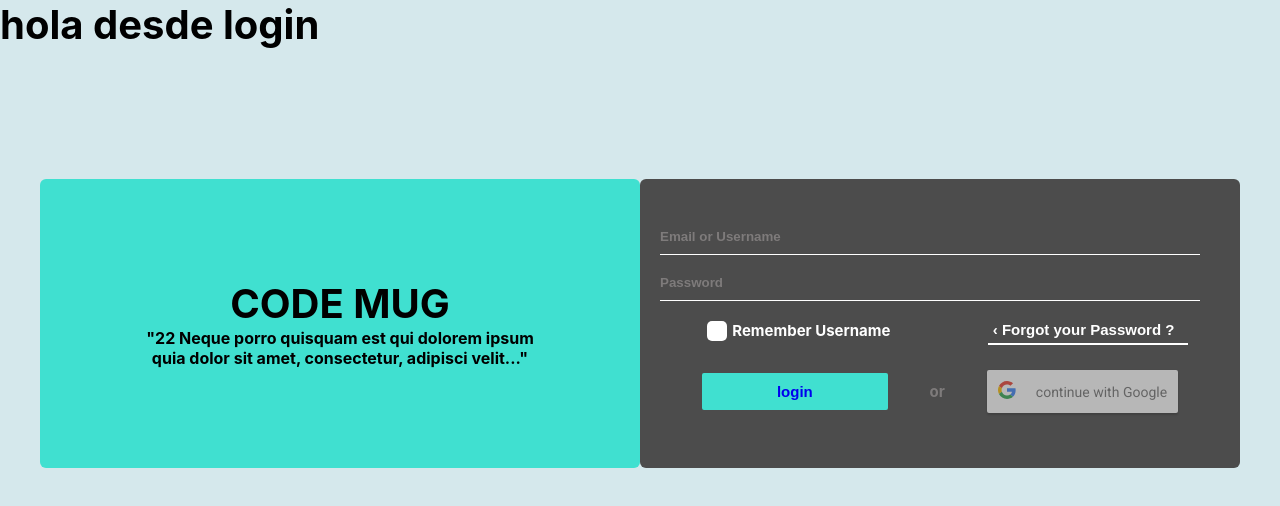
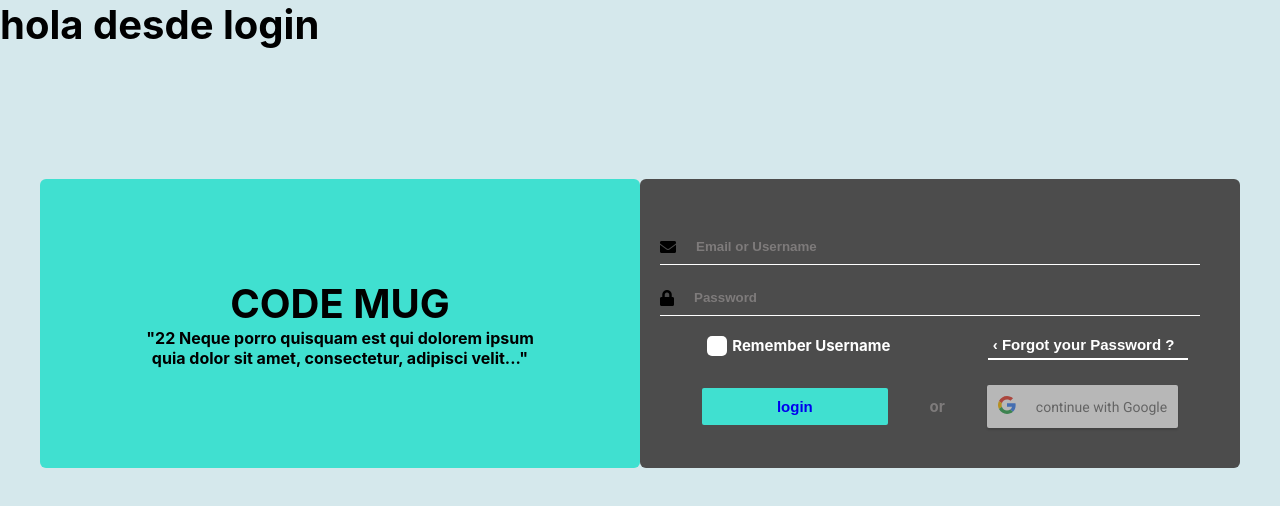
Before and after one commit to yipson/Code-Mug, a React (Create React App) app: page / in a window 1280 px wide. Shown: the top 506 px of the page. Built offline with nearby package versions, Linux system fonts and the light colour scheme; no server answers.

Commit message:
modificacion de la pagina de iniciar sesion (tercera parte)

```diff
--- a/css/styles.css
+++ b/css/styles.css
@@ -110,7 +110,7 @@ input {
   height: 1px;
   max-width: 80%;
   padding: 0;
-  margin: 1rem 0 2rem 2rem;
+  margin: 0rem 0 0rem 2rem;
 }
 
 .forma input {
--- a/src/components/Login.jsx
+++ b/src/components/Login.jsx
@@ -27,9 +27,19 @@ export const Login = () => {
               <div className="derecha-form">
                 <div className="forma">
                   <form className="from">
-                    <input type="email" placeholder={"Email or Username"} />
+
+                    <label className="simbolos-login">
+                    <i class="fas fa-envelope"></i>
+                    <input type="email" placeholder={"Email or Username"} required />
+                    </label>
+
                     <div className="linea"></div>
-                    <input type="password" placeholder={"Password"} />
+
+                    <label className="simbolos-login">
+                    <i class="fas fa-lock"></i>
+                    <input type="password" placeholder={"Password"} required />
+                    </label>
+
                     <div className="linea"></div>
 
                     <div className="remember-and-forgot">
--- a/src/styles/styles.css
+++ b/src/styles/styles.css
@@ -131,7 +131,7 @@ input {
   height: 1px;
   max-width: 90%;
   padding: 0;
-  margin: 1rem 0 2rem 2rem;
+  margin: 0rem 0 1.5rem 2rem;
 }
 
 .forma input {
@@ -161,6 +161,15 @@ input {
 }
 .or{
   color: rgb(126, 123, 123)
+}
+.simbolos-login{
+  display: flex;
+}
+.fas{
+  display: flex;
+  margin-left: 2rem;
+  margin-top: 10px;
+  padding: 0px;
 }
 /*Botones*/
 .botones{
@@ -196,7 +205,7 @@ input {
   display: flex;
   justify-content:space-evenly;
   align-items: center;
-  margin-top: -20px;
+  margin-top: -15px;
 
 }
 /*hipervinculo*/
```
